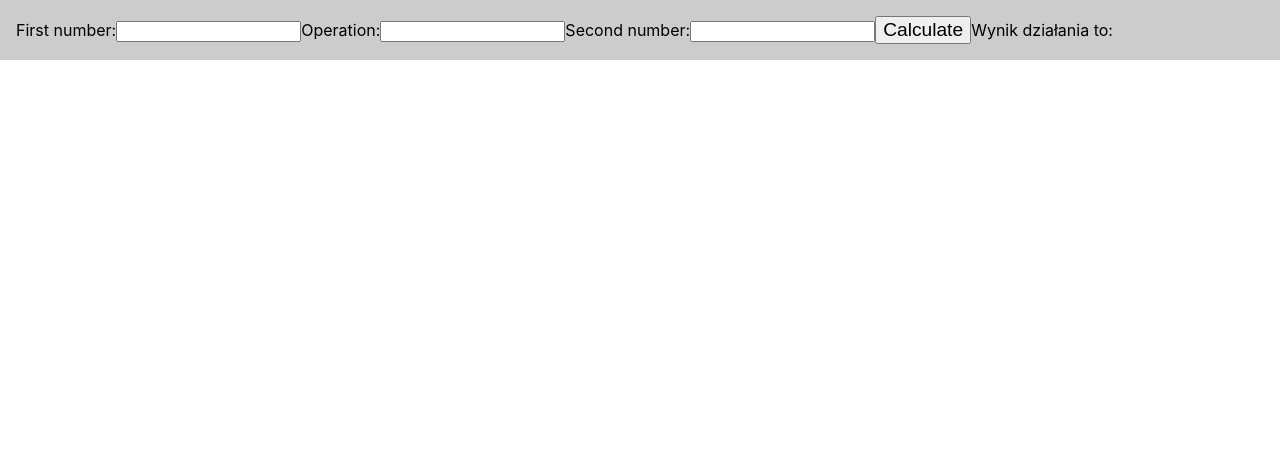
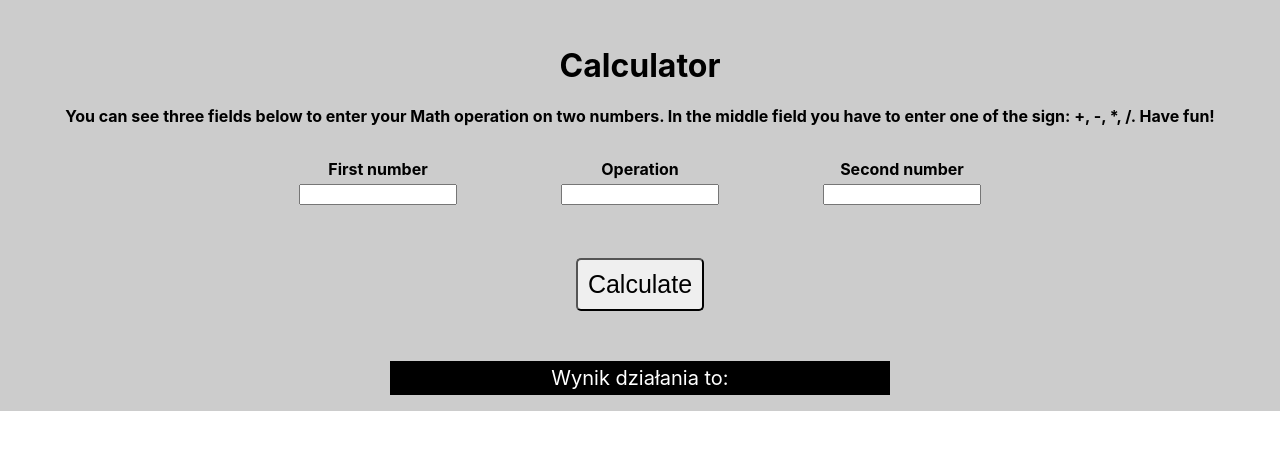
Before and after one commit to argasek/codebrainers-2020-03, a React (Create React App) app: page / in a window 1280 px wide. Shown: the top 450 px of the page. Built offline with nearby package versions, Linux system fonts and the light colour scheme.

Commit message:
Styling of calculator app.

```diff
--- a/src/App.css
+++ b/src/App.css
@@ -36,20 +36,40 @@
     transform: rotate(360deg);
   }
 }
+header{
+  text-align: center;
+  margin: 30px;
+}
 
-table td {
-  border: 1px solid grey;
-  padding: 1em;
+span {
+  display: block;
+  text-align: center;
+  font-size: 20px;
+  margin: 0 30%;
+  padding: 5px;
+  background-color: #000000;
+  color: #ffffff;
 }
 
 table {
-  margin: 1em;
+  margin: 0 auto;
 }
 
-table th {
-  background-color: grey;
+table input {
+  margin: 0 50px;
+  width: 150px;
 }
 
-table {
-  border-collapse: collapse;
+button {
+  display: block;
+  font-size: 25px;
+  margin: 50px auto;
+  padding: 10px;
+  border-radius: 5px;
+  border-color: #000000;
 }
+
+button:hover {
+  color: #ffffff;
+  background-color: #000000;
+}
--- a/src/App.jsx
+++ b/src/App.jsx
@@ -78,13 +78,25 @@ class App extends React.Component {
     return (
       <React.Fragment>
         <div style={{backgroundColor, padding: '1em'}}>
-          <label htmlFor='FirstNumber'>First number:</label>
-          <input value={this.state.firstValue} id='FirstNumber' type='text' onChange={this.changeFirst}/>
-          <label htmlFor='Operation'>Operation:</label>
-          <input value={this.state.inputSign} id='Operation' type='text' onChange={this.changeSign}/>
-          <label htmlFor='SecondNumber'>Second number:</label>
-          <input value={this.state.secondValue} id='SecondNumber' type='text' onChange={this.changeSecond}/>
-          <button style={{fontSize: '120%'}} onClick={this.onButtonClick}>
+          <header>
+            <h1>Calculator</h1>
+            <h4>You can see three fields below to enter your Math operation on two numbers. In the middle field you have
+              to enter one of the sign: +, -, *, /. Have fun!</h4>
+          </header>
+          <table>
+            <tr>
+              <th><label htmlFor='FirstNumber'>First number</label></th>
+              <th><label htmlFor='Operation'>Operation</label></th>
+              <th><label htmlFor='SecondNumber'>Second number</label></th>
+            </tr>
+            <tr>
+              <td><input value={this.state.firstValue} id='FirstNumber' type='text' onChange={this.changeFirst}/></td>
+              <td><input value={this.state.inputSign} id='Operation' type='text' onChange={this.changeSign}/></td>
+              <td><input value={this.state.secondValue} id='SecondNumber' type='text' onChange={this.changeSecond}/>
+              </td>
+            </tr>
+          </table>
+          <button onClick={this.onButtonClick}>
             Calculate
           </button>
           <span>Wynik działania to: {this.state.result}</span>
```
